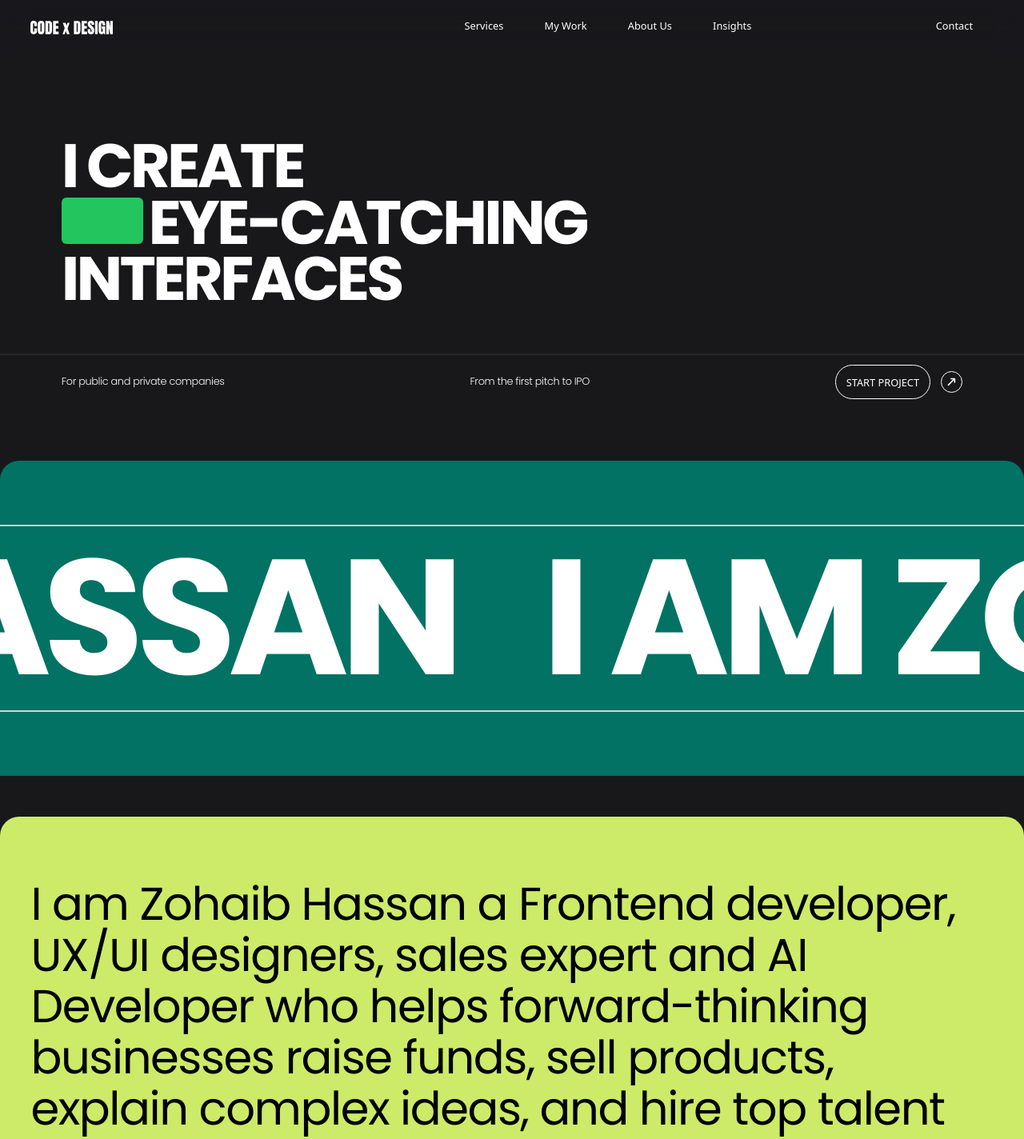
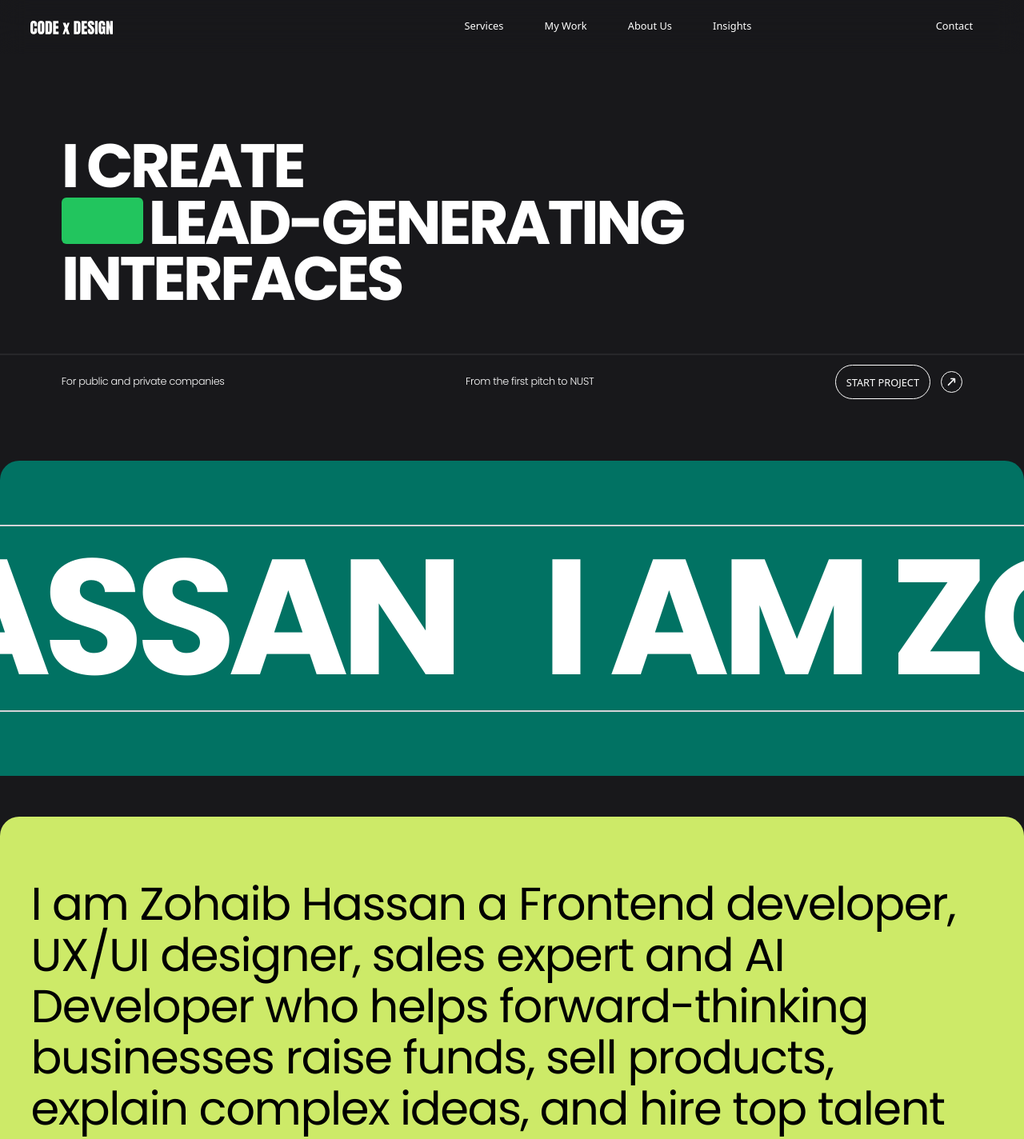
Before and after one commit to zhassan2312/CodeXDesign, a React (Vite) app: page / in a window 1280 px wide. Shown: the top 1424 px of the page at 80% size. Built offline with nearby package versions, Linux system fonts and the light colour scheme.

Commit message:
adjust scrolling speed

```diff
--- a/src/App.jsx
+++ b/src/App.jsx
@@ -20,7 +20,7 @@ const App = () => {
       el: scrollRef.current,
       smooth: true,
       smoothMobile: true,
-      lerp: 0.05, // Adjust this value to control the scroll speed (lower value = slower scroll)
+      lerp: 0, // Adjust this value to control the scroll speed (lower value = slower scroll)
     });
 
     return () => {
--- a/src/components/Preloader/Preloader.jsx
+++ b/src/components/Preloader/Preloader.jsx
@@ -12,11 +12,11 @@ const PreLoader = ({ onComplete }) => {
 
   return (
     <div className="preloader fixed inset-0 z-[5000] flex flex-col items-center justify-between bg-white overflow-hidden">
-      <div className="absolute top-[5vh] text-center text-md text-black font-[Poppins]">
+      <div className="absolute top-[5vh] text-center text-md text-black font-medium font-[Poppins]">
         Portfolio @2024
       </div>
 
-      <div className="absolute top-[45vh] texts-container flex gap-3 items-center justify-center text-lg text-black font-[Poppins] opacity-0">
+      <div className="absolute top-[45vh] texts-container flex gap-3 items-center justify-center text-[2vw] text-black font-[Poppins] opacity-0">
         <span className="font-bold text-nowrap text-[#017263]">Zohaib Hassan</span>
         <span>is</span>
         <span>a</span>
--- a/src/components/Project.jsx
+++ b/src/components/Project.jsx
@@ -25,7 +25,7 @@ const Project = () => {
         </div>
             <Eye isPlay={false} isClass={true} className={'flex gap-[2vw] top-[25%]'}/>
 
-        <Button href={'https://calendly.com/zhassan2312/project-discussion,_blank'} className={'pl-8 pr-16 lg:pl-[2vw] lg:pr-[4vw] py-[1vw] '} text={'Start Project'} isWhite={false} />
+        <Button href={'https://calendly.com/zhassan2312/project-discussion'} className={'pl-8 pr-16 lg:pl-[2vw] lg:pr-[4vw] py-[1vw] '} text={'Start Project'} isWhite={false} />
         <h1 className='text-[3vw] leading-none text-zinc-900 tracking-tighter font-poppins font-extralight uppercase'>OR</h1>
         <OutlineButton href={'mailto: zhassan2312@gmail.com'} className={'pl-8 pr-16 lg:pl-[2vw] lg:pr-[4vw] py-[1vw]'} text={'Drop me a Mail'} />
     </div>
--- a/src/constants/index.js
+++ b/src/constants/index.js
@@ -1,8 +1,8 @@
-const heroSectionText=["I Create","Eye-Catching","Interfaces"];
+const heroSectionText=["I Create","Lead-Generating","Interfaces"];
 const navBarLinks=['Services', 'My Work', 'About Us', 'Insights', 'Contact'];
-const heroSectionText1=['For public and private companies','From the first pitch to IPO'];
+const heroSectionText1=['For public and private companies','From the first pitch to NUST'];
 const marqueeText="I am Zohaib Hassan ";
-const aboutText1="I am Zohaib Hassan a Frontend developer, UX/UI designers, sales expert and AI Developer who helps forward-thinking businesses raise funds, sell products, explain complex ideas, and hire top talent through strategic digital solutions. ";
+const aboutText1="I am Zohaib Hassan a Frontend developer, UX/UI designer, sales expert and AI Developer who helps forward-thinking businesses raise funds, sell products, explain complex ideas, and hire top talent through strategic digital solutions. ";
 const aboutExpect="What you can expect:";
 const aboutText2="I create professional interfaces that are easy to use, visually appealing, and drive results. I combine my skills development, design, and sales to create engaging web experiences that help businesses communicate His value clearly and achieve His goals.";
 const aboutText3="I believe in the power of design to elevate brands, engage customers, and drive results. My skills of development, designing, and sales create engaging web experiences that help businesses communicate His value clearly and achieve His goals.";
```
